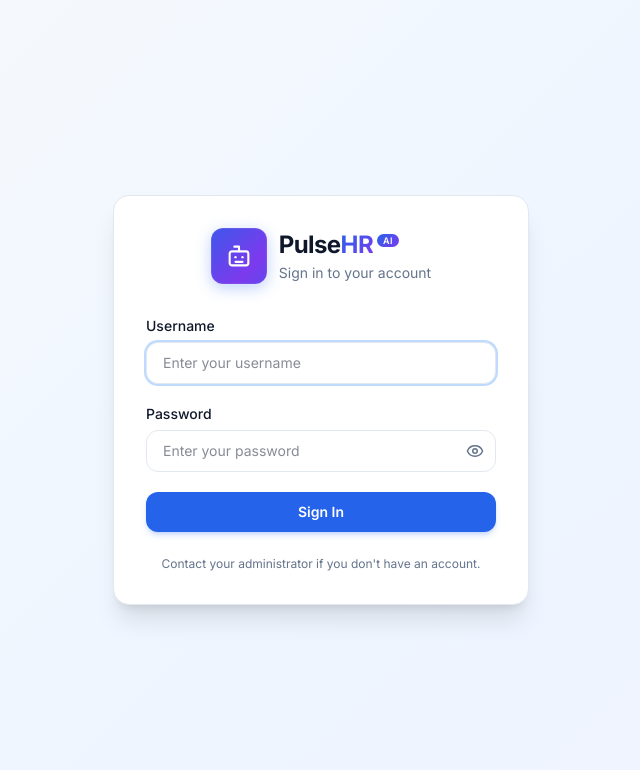
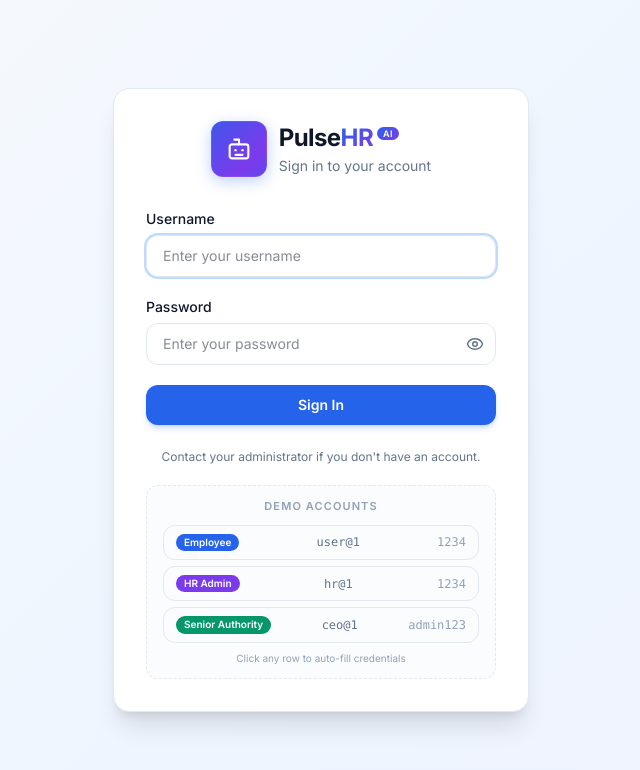
Before and after one commit to Atharva-System/PulseHR, a React (Vite) app in the folder frontend/: page /#/login in a window 1280 px wide. Shown: the top 770 px of the page, without its empty margins (319-959 px from the left). Built offline with nearby package versions, Linux system fonts and the light colour scheme; no server answers.

Commit message:
feat: add demo account functionality to login page for easier testing

```diff
--- a/frontend/src/pages/auth/LoginPage.tsx
+++ b/frontend/src/pages/auth/LoginPage.tsx
@@ -31,6 +31,28 @@ export default function LoginPage() {
     } finally {
       setLoading(false);
     }
+  };
+
+  const DEMO_ACCOUNTS = [
+    {
+      label: "Employee",
+      username: "user@1",
+      password: "1234",
+      color: "#2563eb",
+    },
+    { label: "HR Admin", username: "hr@1", password: "1234", color: "#7c3aed" },
+    {
+      label: "Senior Authority",
+      username: "ceo@1",
+      password: "admin123",
+      color: "#059669",
+    },
+  ];
+
+  const fillDemo = (acc: (typeof DEMO_ACCOUNTS)[number]) => {
+    setUsername(acc.username);
+    setPassword(acc.password);
+    setError("");
   };
 
   return (
@@ -133,6 +155,40 @@ export default function LoginPage() {
           <p className="mt-6 text-center text-xs text-muted-foreground">
             Contact your administrator if you don't have an account.
           </p>
+
+          {/* Demo accounts */}
+          <div className="mt-5 rounded-xl border border-dashed border-slate-200 bg-slate-50/60 px-4 py-3">
+            <p className="mb-2.5 text-center text-[11px] font-semibold uppercase tracking-widest text-slate-400">
+              Demo Accounts
+            </p>
+            <div className="flex flex-col gap-1.5">
+              {DEMO_ACCOUNTS.map((acc) => (
+                <button
+                  key={acc.username}
+                  type="button"
+                  onClick={() => fillDemo(acc)}
+                  className="flex items-center justify-between rounded-lg px-3 py-2 text-xs transition-colors hover:bg-white hover:shadow-sm"
+                  style={{ border: "1px solid #e2e8f0" }}
+                >
+                  <span
+                    className="rounded-full px-2 py-0.5 text-[10px] font-semibold text-white"
+                    style={{ backgroundColor: acc.color }}
+                  >
+                    {acc.label}
+                  </span>
+                  <span className="font-mono text-slate-500">
+                    {acc.username}
+                  </span>
+                  <span className="font-mono text-slate-400">
+                    {acc.password}
+                  </span>
+                </button>
+              ))}
+            </div>
+            <p className="mt-2 text-center text-[10px] text-slate-400">
+              Click any row to auto-fill credentials
+            </p>
+          </div>
         </div>
       </div>
     </div>
```
